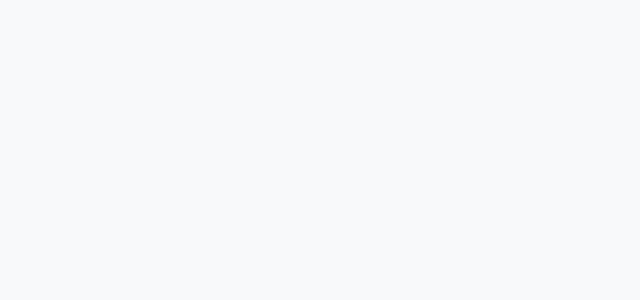
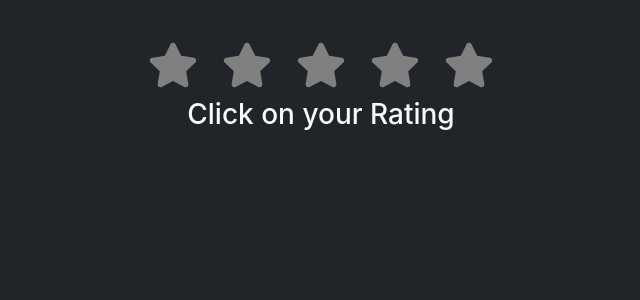
Before and after one commit to Paul-Funston/Rating-System, a React (Create React App) app: page / in a window 1280 px wide. Shown: the top 300 px of the page, without its empty margins (319-959 px from the left). Built offline with nearby package versions, Linux system fonts and the light colour scheme.

Commit message:
star rating implemented

```diff
--- a/package.json
+++ b/package.json
@@ -1,7 +1,7 @@
 {
   "name": "assignment3",
   "version": "0.1.0",
-  "homepage": "",
+  "homepage": "https://paul-funston.github.io/Rating-System/",
   "private": true,
   "dependencies": {
     "@testing-library/jest-dom": "^5.16.5",
@@ -9,6 +9,7 @@
     "@testing-library/user-event": "^13.5.0",
     "react": "^18.2.0",
     "react-dom": "^18.2.0",
+    "react-icons": "^4.9.0",
     "react-scripts": "5.0.1",
     "web-vitals": "^2.1.4"
   },
--- a/public/index.html
+++ b/public/index.html
@@ -12,7 +12,7 @@
     <link rel="icon" href="%PUBLIC_URL%/favicon.ico"/>
     <link href="https://cdn.jsdelivr.net/npm/bootstrap@5.3.0/dist/css/bootstrap.min.css" rel="stylesheet" integrity="sha384-9ndCyUaIbzAi2FUVXJi0CjmCapSmO7SnpJef0486qhLnuZ2cdeRhO02iuK6FUUVM" crossorigin="anonymous">
   </head>
-  <body class="bg-light">
+  <body class="bg-dark text-light">
     <noscript>You need to enable JavaScript to run this app.</noscript>
     <div class="wrap">
     <div id="root"></div>
--- a/src/App.js
+++ b/src/App.js
@@ -1,9 +1,13 @@
+import StarRating from "./components/StarRating";
+import { useState } from "react";
 
 function App() {
+
   return (
-    <div >
+    <StarRating />
 
-    </div>
+
+
   );
 }
 
--- /dev/null
+++ b/src/components/Star.js
@@ -0,0 +1,18 @@
+import { FaStar } from 'react-icons/fa';
+function Star({
+  isFilled = false,
+  onClick = f => f,
+  number
+}) {
+  return (
+  <div onClick={() => onClick(number)} className='col-auto star'>
+      <FaStar
+
+        fill={isFilled ? "gold" : "gray"}
+        size={50}
+      />
+  </div>
+  )
+}
+
+export default Star;
--- /dev/null
+++ b/src/components/StarRating.js
@@ -0,0 +1,50 @@
+import Star from "./Star";
+import { useState } from "react";
+
+const scoreResponse = {
+  0: "Click on your Rating",
+  1: "Poor",
+  2: "Dissappointing",
+  3: "Average",
+  4: "Very Good",
+  5: "Excellent"
+}
+
+function StarRating({
+  numStars = 5,
+}) {
+
+  const [starArray, setStarArray] = useState(Array(numStars).fill(false))
+  const [response, setResponse] = useState(scoreResponse[0]);
+  const handleClickStar = (n) => {
+    let newArray = Array(numStars).fill(false);
+    newArray.fill(true, 0, Math.min(n, numStars))
+    setStarArray(newArray);
+    setResponse(scoreResponse[n])
+  }
+
+
+return(
+  <div className="container justify-content-center text-center my-3 p-4" style={{maxWidth: "680px"}}>
+    <div className="row row-cols-5 justify-content-center">
+      {starArray.map((star, index) => {
+        return (
+          <Star
+            key={index}
+            isFilled={star}
+            onClick={handleClickStar}
+            number={index + 1}
+            />
+        )}
+      )}
+    </div>
+    <div className="row my-2">
+      <h3>{response}</h3>
+    </div>
+
+  </div>
+)
+
+}
+
+export default StarRating;
```
Also changed, not shown: src/components/Modal.js (added), 1 other file (tests, documents, lock files or other folders).
